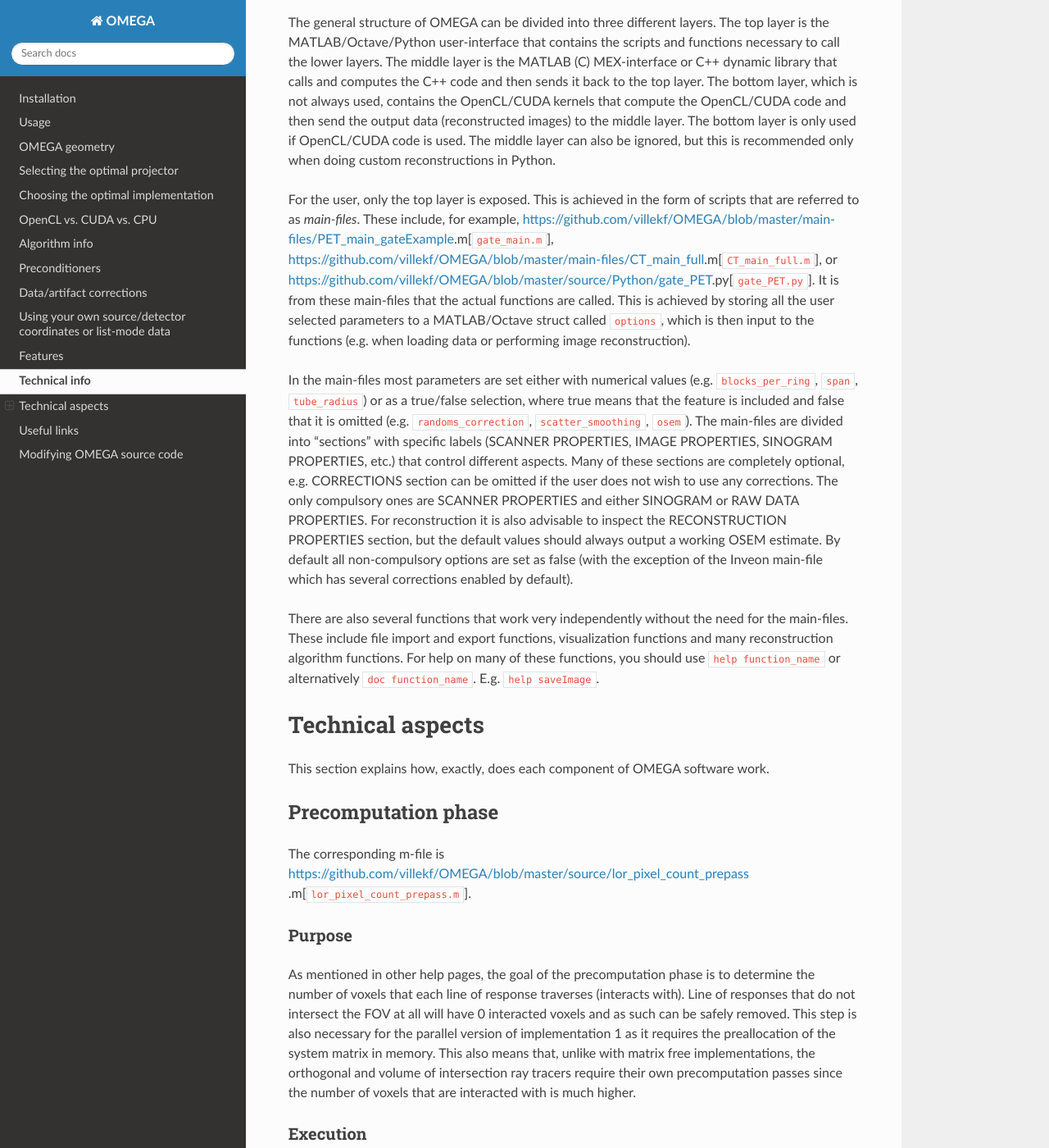
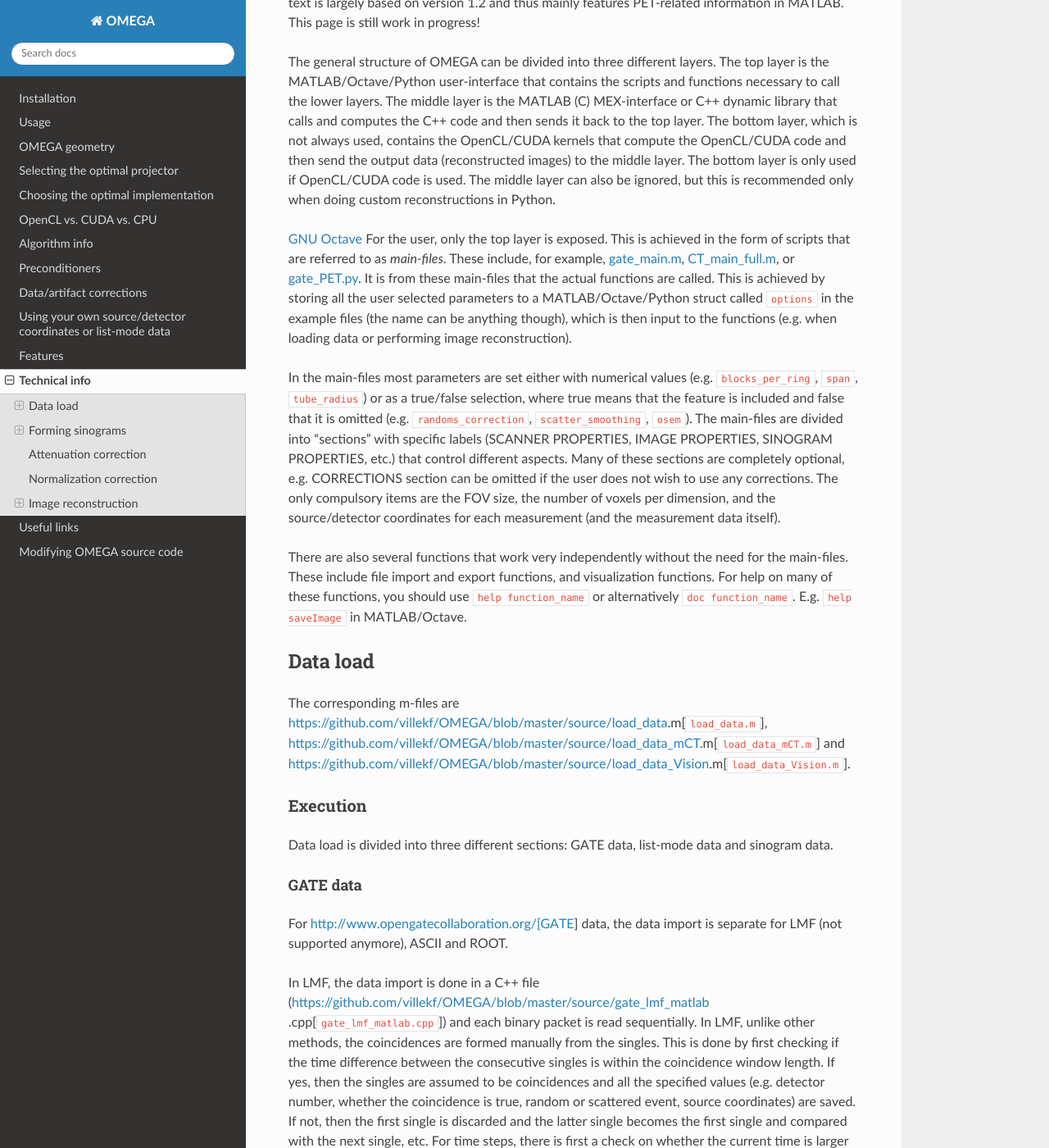
Before and after one commit to villekf/OMEGA-doc, a Sphinx documentation site: the page built from docs/source/technical.rst, in a window 1280 px wide and 1400 px high, scrolled down 192 px. Shown: the whole window at 82% size. Built offline with Sphinx 7.4.7 and the Read the Docs theme 3.1.0, drawn with Linux system fonts in a browser that asks for light colours; some of the changed text lies outside the part shown.

Commit message:
Update technical.rst

```diff
--- a/docs/source/technical.rst
+++ b/docs/source/technical.rst
@@ -1,18 +1,19 @@
 Technical info
 ===============
 
-This page outlines some technical information on the software. Mainly how everything works.
+This page outlines some technical information on the software. Mainly how everything works. The text is largely based on version 1.2 and thus mainly features PET-related information in MATLAB. This page is still work in progress!
 
 The general structure of OMEGA can be divided into three different layers. The top layer is the MATLAB/Octave/Python user-interface that contains the scripts and functions necessary to call the lower layers.
 The middle layer is the MATLAB (C) MEX-interface or C++ dynamic library that calls and computes the C++ code and then sends it back to the top layer. The bottom layer, which is not always used, contains the OpenCL/CUDA kernels that
 compute the OpenCL/CUDA code and then send the output data (reconstructed images) to the middle layer. The bottom layer is only used if OpenCL/CUDA code is used. The middle layer can also be ignored, but this is recommended only when
 doing custom reconstructions in Python.
 
-For the user, only the top layer is exposed. This is achieved in the form of scripts that are referred to as *main-files*. These include, for example, https://github.com/villekf/OMEGA/blob/master/main-files/PET_main_gateExample.m[``gate_main.m``],
-https://github.com/villekf/OMEGA/blob/master/main-files/CT_main_full.m[``CT_main_full.m``], or https://github.com/villekf/OMEGA/blob/master/source/Python/gate_PET.py[``gate_PET.py``].
+`GNU Octave <https://octave.org/>`_
+For the user, only the top layer is exposed. This is achieved in the form of scripts that are referred to as *main-files*. These include, for example, `gate_main.m <https://github.com/villekf/OMEGA/blob/master/main-files/PET_main_gateExample.m>`_,
+`CT_main_full.m <https://github.com/villekf/OMEGA/blob/master/main-files/CT_main_full.m>`_, or `gate_PET.py <https://github.com/villekf/OMEGA/blob/master/source/Python/gate_PET.py>`_.
 It is from these main-files that the actual functions are called. This
 is achieved by storing all the user selected parameters to a
-MATLAB/Octave struct called ``options``, which is then input to the
+MATLAB/Octave/Python struct called ``options`` in the example files (the name can be anything though), which is then input to the
 functions (e.g. when loading data or performing image reconstruction).
 
 In the main-files most parameters are set either with numerical values
@@ -23,74 +24,13 @@
 labels (SCANNER PROPERTIES, IMAGE PROPERTIES, SINOGRAM PROPERTIES, etc.)
 that control different aspects. Many of these sections are completely
 optional, e.g. CORRECTIONS section can be omitted if the user does not
-wish to use any corrections. The only compulsory ones are SCANNER
-PROPERTIES and either SINOGRAM or RAW DATA PROPERTIES. For
-reconstruction it is also advisable to inspect the RECONSTRUCTION
-PROPERTIES section, but the default values should always output a
-working OSEM estimate. By default all non-compulsory options are set as
-false (with the exception of the Inveon main-file which has several
-corrections enabled by default).
+wish to use any corrections. The only compulsory items are the FOV size, the number of voxels per dimension, and the source/detector coordinates for each measurement (and the measurement data itself).
 
 There are also several functions that work very independently without
 the need for the main-files. These include file import and export
-functions, visualization functions and many reconstruction algorithm
-functions. For help on many of these functions, you should use
+functions, and visualization functions. For help on many of these functions, you should use
 ``help function_name`` or alternatively ``doc function_name``. E.g.
-``help saveImage``.
-
-Technical aspects
-=================
-
-This section explains how, exactly, does each component of OMEGA
-software work.
-
-Precomputation phase
---------------------
-
-The corresponding m-file is
-https://github.com/villekf/OMEGA/blob/master/source/lor_pixel_count_prepass.m[``lor_pixel_count_prepass.m``].
-
-Purpose
-~~~~~~~
-
-As mentioned in other help pages, the goal of the precomputation phase
-is to determine the number of voxels that each line of response
-traverses (interacts with). Line of responses that do not intersect the
-FOV at all will have 0 interacted voxels and as such can be safely
-removed. This step is also necessary for the parallel version of
-implementation 1 as it requires the preallocation of the system matrix
-in memory. This also means that, unlike with matrix free
-implementations, the orthogonal and volume of intersection ray tracers
-require their own precomputation passes since the number of voxels that
-are interacted with is much higher.
-
-Execution
-~~~~~~~~~
-
-Dedicated codes are available for the precomputation phase. Furthermore,
-since the OpenCL implementations use single (32-bit float) precision
-numbers and the C++ versions double (64-bit double) precision numbers,
-different versions are available for both. This is because of
-floating-point rounding effects that can cause LORs that are on the very
-edge of a voxel to be in different voxels depending on whether the
-single or double precision implementations are used. While this usually
-affects only a very small portion of all the LORs, even a single wrong
-one can cause a crash due to out-of-bounds variables. Implementation 2
-also has its own precomputation code, although the OpenCL kernel itself
-is identical to implementation 3. This is simply because of the
-different device/platform executions.
-
-The codes themselves are stripped versions of the actual projectors. In
-all cases, the ray tracing itself is always performed, no parameters
-outside of the ones necessary for the ray tracing are computed. For C++
-version, there is a different file/function for this
-(https://github.com/villekf/OMEGA/blob/master/source/improved_Siddon_algorithm_discard.cpp[``improved_Siddon_algorithm_discard.cpp``]),
-but for OpenCL versions all the code are in “master” kernel file
-(https://github.com/villekf/OMEGA/blob/master/source/multidevice_kernel.cl[``multidevice_kernel.cl``])
-where the correct lines are compiled during runtime by taking advantage
-of preprocessor directives (``#ifdef``, ``#else``, etc.). For
-precomputation phase, the preprocessor directive that is defined is
-``FIND_LORS``. No precomputation code is available for CUDA.
+``help saveImage`` in MATLAB/Octave.
 
 Data load
 ---------
@@ -113,7 +53,7 @@
 ^^^^^^^^^
 
 For http://www.opengatecollaboration.org/[GATE] data, the data import is
-separate for LMF, ASCII and ROOT.
+separate for LMF (not supported anymore), ASCII and ROOT.
 
 In LMF, the data import is done in a C++ file
 (https://github.com/villekf/OMEGA/blob/master/source/gate_lmf_matlab.cpp[``gate_lmf_matlab.cpp``])
```
